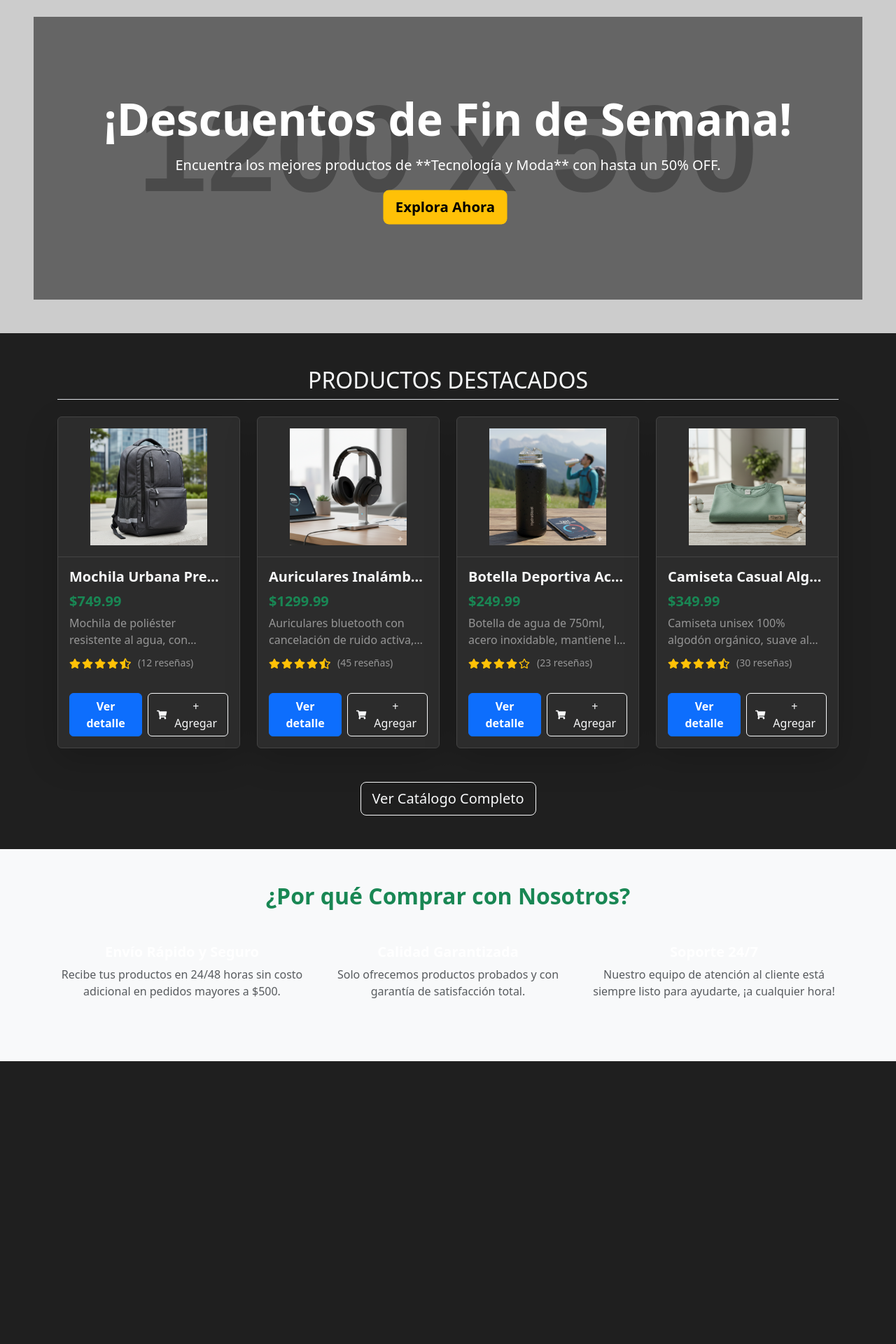
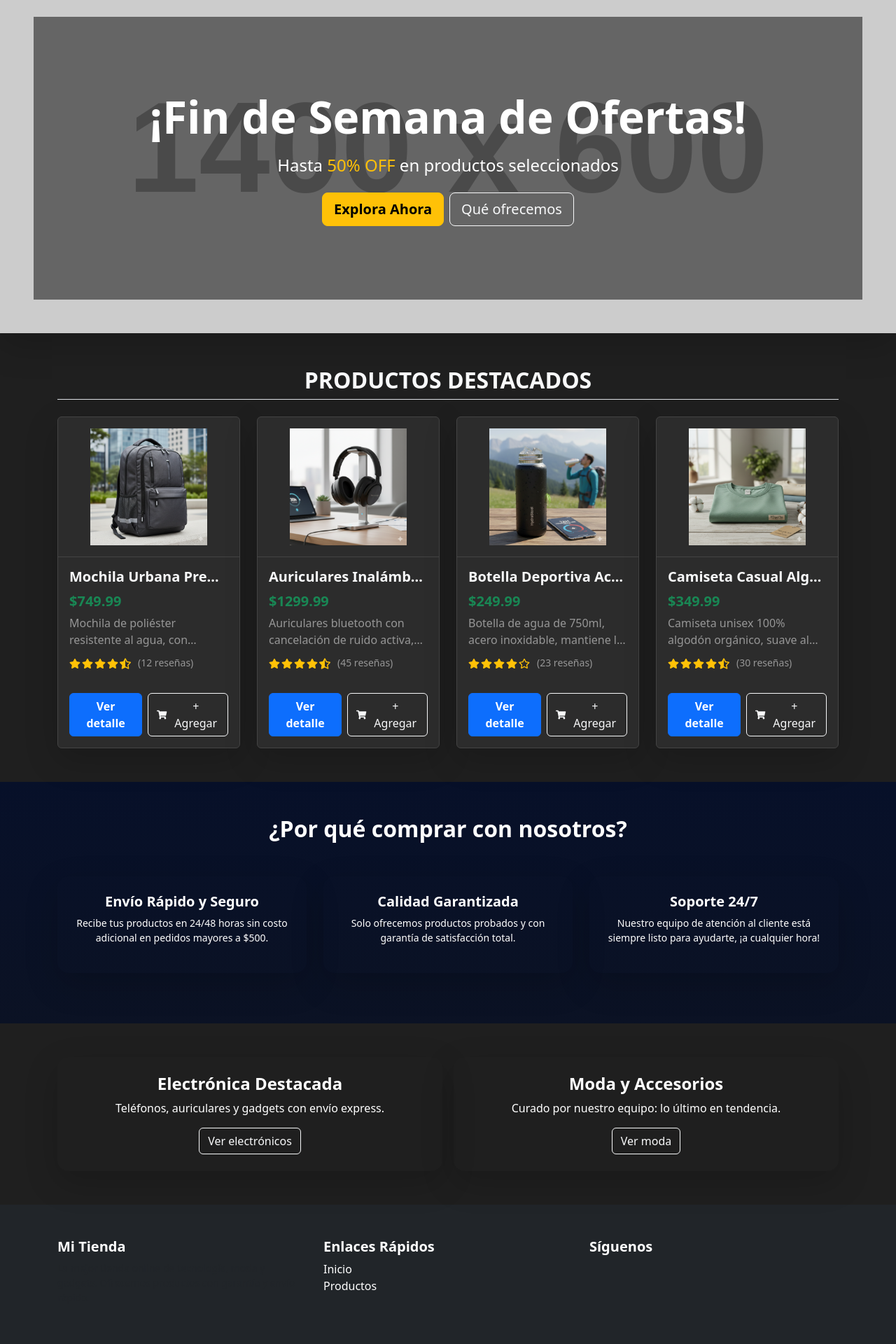
Before and after one commit to PJDev1/Demo-Store, a React (Vite) app: page / in a window 1280 px wide. Shown: the part 80-2000 px from the top of the page at 70% size. Before the commit the page ends 1596 px from the top, so only its background shows below. Built offline with nearby package versions, Linux system fonts and the light colour scheme.

Commit message:
landing update

```diff
--- a/src/App.jsx
+++ b/src/App.jsx
@@ -4,74 +4,66 @@ import { CartProvider } from "./context/CartContext";
 import Header from "./components/Header";
 import CartSidebar from "./components/CartSidebar";
 import ProductCard from "./components/ProductCard";
-import { Link } from "react-router-dom";
-import ProductDetail from "./components/ProductDetail"; // nuevo componente
+import ProductDetail from "./components/ProductDetail";
 import Products from "./components/Products";
+import Footer from "./components/Footer";
 
-function Feature({ iconClass, title, description }){
+/* ----------------- Feature (solo diseño) ----------------- */
+function Feature({ iconClass, title, description }) {
   return (
     <div className="col-md-4 text-center mb-4">
-      <i className={`bi ${iconClass} display-4 text-success mb-3`}></i> {/* Ícono de Bootstrap Icons */}
+      <div className="p-4 h-100 rounded-4 bg-gradient-to-br from-green-500 to-green-400 text-white shadow-lg">
+        <i className={`bi ${iconClass} display-4 mb-3`}></i>
         <h5 className="fw-bold">{title}</h5>
-      <p className="text-muted">{description}</p>
+        <p className="small">{description}</p>
+      </div>
     </div>
   );
 }
 
+/* ----------------- HOME ----------------- */
 function Home({ products }) {
-
   const featuredProducts = products.slice(0, 4);
 
   return (
     <div>
-      {/* 1. SECCIÓN HERO / BANNER IMPACTANTE */}
-      <header className="p-5 p-md-5 text-center bg-image shadow-1-strong"
-        // Estilo en línea para un fondo más dinámico (puedes usar una imagen real)
+      {/* HERO / BANNER */}
+      <header
+        className="p-5 text-center shadow-lg"
         style={{
-          backgroundImage: 'url("https://via.placeholder.com/1200x500?text=Banner+Impactante+de+Tienda")',
-          height: '500px',
-          backgroundSize: 'cover',
-          backgroundPosition: 'center',
-          backgroundColor: 'rgba(0, 0, 0, 0.5)' // Capa semi-transparente
-        }}>
-        <div className="mask d-flex justify-content-center align-items-center h-100" style={{ backgroundColor: 'rgba(0, 0, 0, 0.5)' }}>
+          backgroundImage: 'url("https://via.placeholder.com/1400x600?text=Tienda+Impactante")',
+          backgroundSize: "cover",
+          backgroundPosition: "center",
+          height: 500,
+        }}
+      >
+        <div className="mask d-flex justify-content-center align-items-center h-100" style={{ backgroundColor: 'rgba(0,0,0,0.5)' }}>
           <div className="text-white">
-            <h1 className="mb-3 display-3 fw-bolder">¡Descuentos de Fin de Semana!</h1>
-            <h4 className="mb-4 lead">Encuentra los mejores productos de **Tecnología y Moda** con hasta un 50% OFF.</h4>
-            {/* Usamos Link para navegación interna */}
-            <Link to="/products" className="btn btn-warning btn-lg me-2 fw-bold pulse-animation" style={{ zIndex: 10 }}>
-                Explora Ahora
-            </Link>
+            <h1 className="display-3 fw-bolder mb-3">¡Fin de Semana de Ofertas!</h1>
+            <h4 className="mb-4">Hasta <span className="text-warning">50% OFF</span> en productos seleccionados</h4>
+            <a href="/products" className="btn btn-warning btn-lg fw-bold me-2">Explora Ahora</a>
+            <a href="#features" className="btn btn-outline-light btn-lg">Qué ofrecemos</a>
           </div>
         </div>
       </header>
 
-      {/* 2. SECCIÓN DE PRODUCTOS DESTACADOS */}
+      {/* PRODUCTOS DESTACADOS */}
       <section id="products" className="container my-5">
-        <h2 className="text-center mb-4 fw-light border-bottom pb-2 text-light">PRODUCTOS DESTACADOS</h2>
-
-        {/* Usamos una cuadrícula de 4 columnas en desktop para mejor densidad */}
+        <h2 className="text-center mb-4 fw-bold text-light border-bottom pb-2">PRODUCTOS DESTACADOS</h2>
         <div className="row row-cols-1 row-cols-sm-2 row-cols-md-3 row-cols-lg-4 g-4">
           {featuredProducts.map((product) => (
             <div key={product.id} className="col">
-              <ProductCard className="card-product" product={product} />
+              <ProductCard product={product} />
             </div>
           ))}
         </div>
-
-        {/* Botón para ver más, solo si hay más de 6 productos */}
-        {products.length > 6 && (
-            <div className="text-center mt-5">
-                <Link to="/products" className="btn btn-outline-light btn-lg">Ver Catálogo Completo</Link>
-            </div>
-        )}
       </section>
 
-      {/* 3. SECCIÓN DE CARACTERÍSTICAS/INFO ADICIONAL MEJORADA */}
-      <section className="info py-5 bg-light">
+      {/* SECCIÓN DE BENEFICIOS / FEATURES */}
+      <section id="features" className="py-5" style={{ background: "linear-gradient(to bottom, #071029, #0b1224)" }}>
         <div className="container">
-          <h2 className="text-center mb-5 fw-bold text-success">¿Por qué Comprar con Nosotros?</h2>
-          <div className="row">
+          <h2 className="text-center text-white fw-bold mb-5">¿Por qué comprar con nosotros?</h2>
+          <div className="row g-4">
             <Feature
               iconClass="bi-truck"
               title="Envío Rápido y Seguro"
@@ -90,10 +82,31 @@ function Home({ products }) {
           </div>
         </div>
       </section>
+
+      {/* BANNERS DE CATEGORÍAS */}
+      <section className="container my-5">
+        <div className="row g-3">
+          <div className="col-md-6">
+            <div className="p-4 rounded-4 bg-gradient-to-r from-blue-600 to-blue-400 text-white text-center shadow-lg" style={{ minHeight: 150 }}>
+              <h4 className="fw-bold">Electrónica Destacada</h4>
+              <p>Teléfonos, auriculares y gadgets con envío express.</p>
+              <a href="/products" className="btn btn-outline-light">Ver electrónicos</a>
+            </div>
+          </div>
+          <div className="col-md-6">
+            <div className="p-4 rounded-4 bg-gradient-to-r from-purple-600 to-purple-400 text-white text-center shadow-lg" style={{ minHeight: 150 }}>
+              <h4 className="fw-bold">Moda y Accesorios</h4>
+              <p>Curado por nuestro equipo: lo último en tendencia.</p>
+              <a href="/products" className="btn btn-outline-light">Ver moda</a>
+            </div>
+          </div>
+        </div>
+      </section>
     </div>
   );
 }
 
+/* ----------------- APP ----------------- */
 function App() {
   const [products, setProducts] = useState([]);
 
@@ -114,6 +127,7 @@ function App() {
           <Route path="/product/:id" element={<ProductDetail products={products} />} />
           <Route path="/products" element={<Products products={products}/>}/>
         </Routes>
+        <Footer />
       </Router>
     </CartProvider>
   );
--- /dev/null
+++ b/src/components/Footer.jsx
@@ -0,0 +1,48 @@
+import { Link } from "react-router";
+
+function Footer() {
+    return (
+      <footer className="bg-dark text-white pt-5 pb-3 mt-5">
+        <div className="container">
+          <div className="row">
+
+            {/* Column 1: Sobre la tienda */}
+            <div className="col-md-4 mb-4">
+              <h5 className="fw-bold">Mi Tienda</h5>
+              <p className="small text-muted">
+                La mejor tienda online de tecnología, moda y gadgets. Ofrecemos productos con garantía y envío rápido.
+              </p>
+            </div>
+
+            {/* Column 2: Enlaces rápidos */}
+            <div className="col-md-4 mb-4">
+              <h5 className="fw-bold">Enlaces Rápidos</h5>
+              <ul className="list-unstyled">
+                <li><Link to="/" className="text-white text-decoration-none">Inicio</Link></li>
+                <li><Link to="/products" className="text-white text-decoration-none">Productos</Link></li>
+              </ul>
+            </div>
+
+            {/* Column 3: Redes Sociales */}
+            <div className="col-md-4 mb-4">
+              <h5 className="fw-bold">Síguenos</h5>
+              <div className="d-flex gap-3 mt-2">
+                <a href="#" className="text-white fs-4"><i className="bi bi-facebook"></i></a>
+                <a href="#" className="text-white fs-4"><i className="bi bi-twitter"></i></a>
+                <a href="#" className="text-white fs-4"><i className="bi bi-instagram"></i></a>
+                <a href="#" className="text-white fs-4"><i className="bi bi-linkedin"></i></a>
+              </div>
+            </div>
+
+          </div>
+
+          {/* Línea de copyright */}
+          <div className="text-center pt-3 mt-3 border-top border-secondary small">
+            &copy; {new Date().getFullYear()} Mi Tienda. Todos los derechos reservados.
+          </div>
+        </div>
+      </footer>
+    );
+}
+
+  export default Footer;
```
Lines whose indentation alone changed are shown as unchanged.
